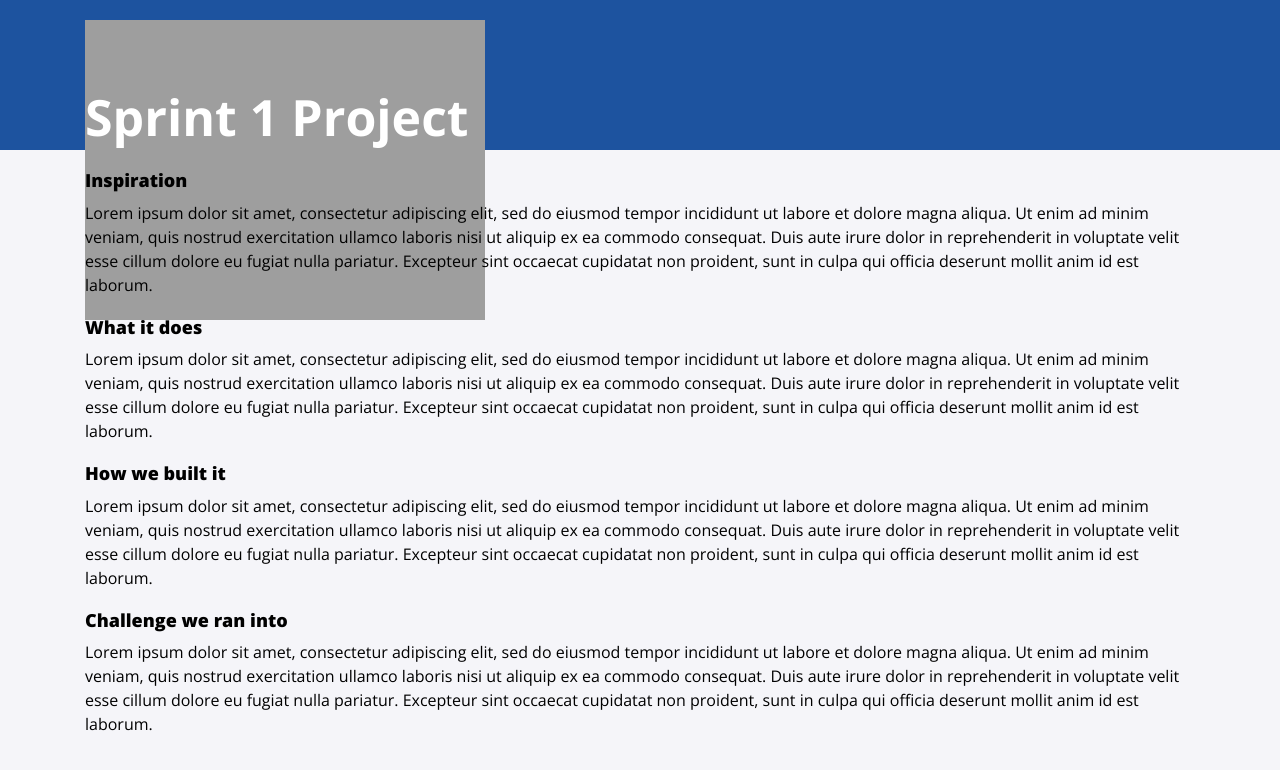
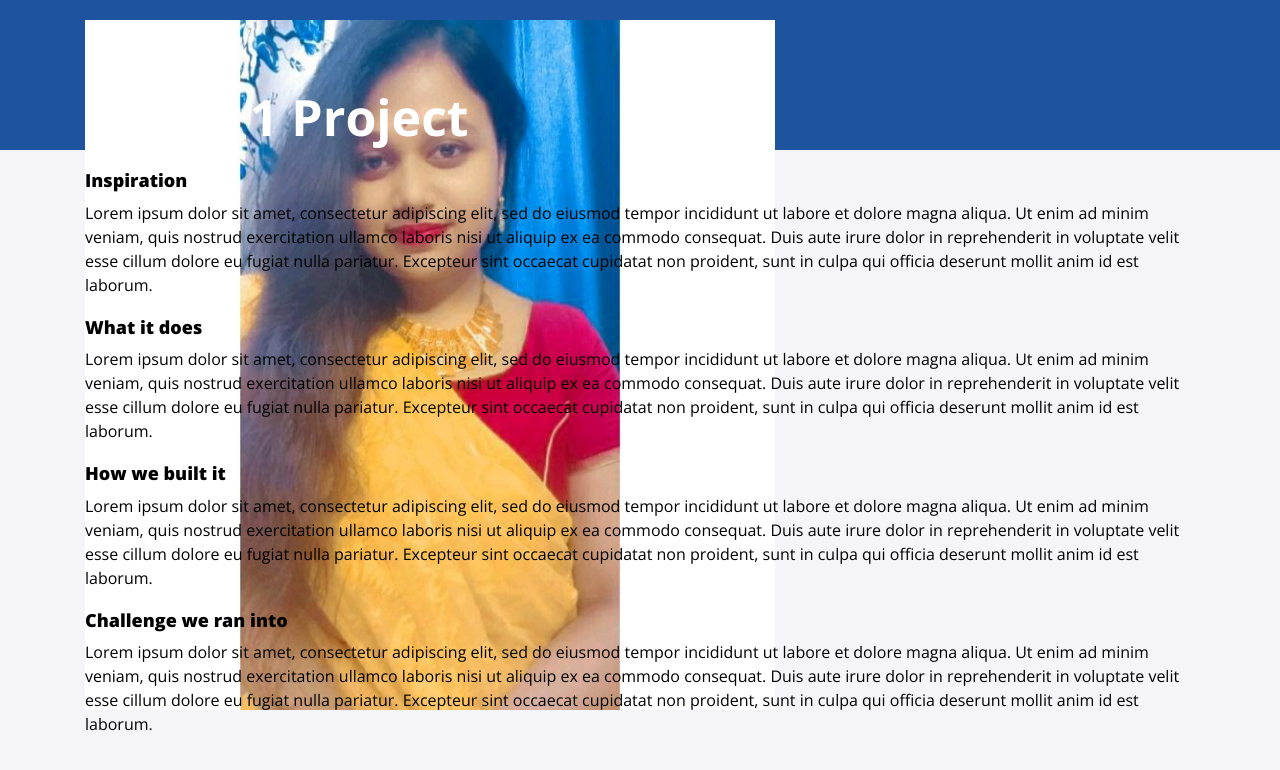
Before and after one commit to aindrila2412/aindrila2412.github.io, a Jekyll site: the page built from projects/sprint1.md, in a window 1280 px wide. Shown: the top 770 px of the page. Built offline with Jekyll 4.4.1, drawn with Linux system fonts in a browser that asks for light colours; nearby versions of some CDN libraries.

Commit message:
Update page.html

```diff
--- a/_layouts/page.html
+++ b/_layouts/page.html
@@ -6,7 +6,7 @@ layout: default
     <div class="container">
         <div class="logo">
             <a href="{{ site.url }}">
-                <img src="{{ site.url }}/assets/img/logo.svg"/>
+                <img src="{{ site.url }}/assets/img/logo.png"/>
             </a>
         </div>
         <div class="title">
```
